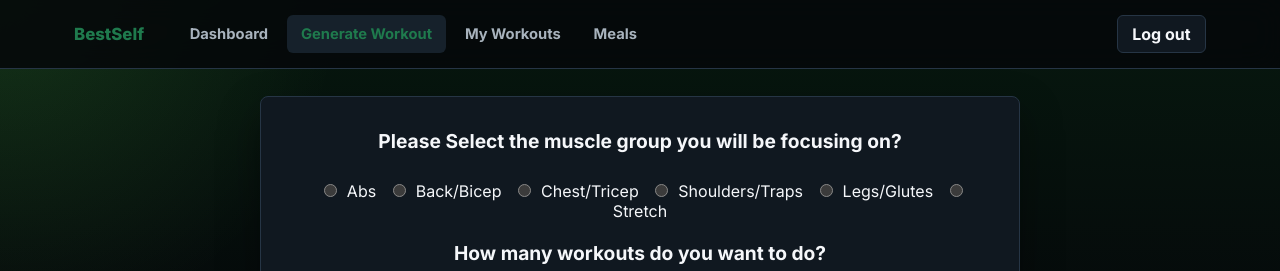
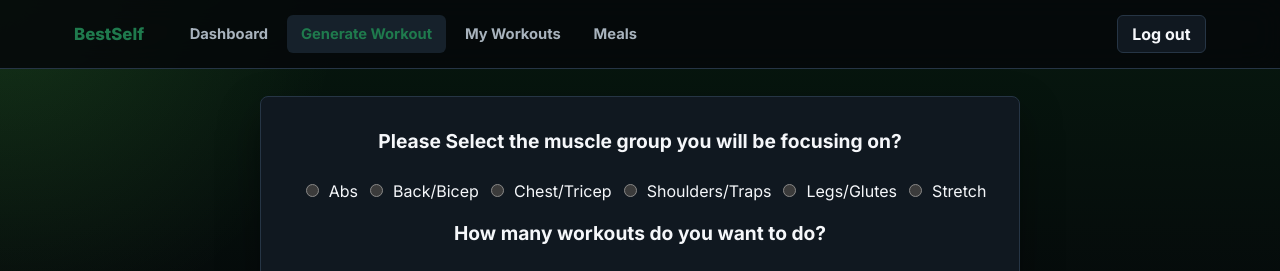
Before and after one commit to romanedorrel/bestself-fitness-generator, a Next.js app: page /generate-workout in a window 1280 px wide. Shown: the top 271 px of the page. Built offline with nearby package versions, Linux system fonts and the light colour scheme; no server answers.

Commit message:
fixed spacing with generate workout page

```diff
--- a/app/globals.css
+++ b/app/globals.css
@@ -407,6 +407,11 @@ input::placeholder {
   margin: 0 0.35rem 0 0.75rem;
 }
 
+.radio-option {
+  display: inline-block;
+  white-space: nowrap;
+}
+
 .forms input[type="range"] {
   width: min(420px, 100%);
   accent-color: var(--color-primary);
@@ -419,6 +424,10 @@ input::placeholder {
   padding: 0;
   text-align: left;
   position: relative;
+}
+
+.forms + .workouts {
+  margin-top: 2rem;
 }
 
 .meal {
--- a/components/WorkoutForm.js
+++ b/components/WorkoutForm.js
@@ -19,60 +19,72 @@ export default function Workouts({ onFormSubmit }) {
       <h2>Please Select the muscle group you will be focusing on?</h2>
       <br />
       <form onSubmit={handlesubmit}>
+        <span className="radio-option">
           <input
             type="radio"
             id="abdominals"
-          name="abdominals"
+            name="focus"
             value="abdominals"
             checked={filteredWorkout === "abdominals"}
             onChange={(e) => setFilteredWorkout(e.target.value)}
           />
-        <label htmlFor="abs"> Abs </label>
+          <label htmlFor="abdominals"> Abs </label>
+        </span>
+        <span className="radio-option">
           <input
             type="radio"
             id="Back"
-          name="back"
+            name="focus"
             value="Back"
             checked={filteredWorkout === "Back"}
             onChange={(e) => setFilteredWorkout(e.target.value)}
           />
           <label htmlFor="Back"> Back/Bicep </label>
+        </span>
+        <span className="radio-option">
           <input
             type="radio"
             id="Chest"
-          name="chest"
+            name="focus"
             value="Chest"
             checked={filteredWorkout === "Chest"}
             onChange={(e) => setFilteredWorkout(e.target.value)}
           />
           <label htmlFor="Chest"> Chest/Tricep </label>
+        </span>
+        <span className="radio-option">
           <input
             type="radio"
             id="Shoulders"
-          name="shoulders"
+            name="focus"
             value="Shoulders"
             checked={filteredWorkout === "Shoulders"}
             onChange={(e) => setFilteredWorkout(e.target.value)}
           />
           <label htmlFor="Shoulders"> Shoulders/Traps </label>
+        </span>
+        <span className="radio-option">
           <input
             type="radio"
             id="Legs"
-          name="legs"
+            name="focus"
             value="Legs"
             checked={filteredWorkout === "Legs"}
             onChange={(e) => setFilteredWorkout(e.target.value)}
           />
           <label htmlFor="Legs"> Legs/Glutes </label>
+        </span>
+        <span className="radio-option">
           <input
             type="radio"
             id="Stretching"
-          name="stretching"
-          value="Stretching"
-          checked={filteredWorkout === "Stretching"}
+            name="focus"
+            value="stretching"
+            checked={filteredWorkout === "stretching"}
             onChange={(e) => setFilteredWorkout(e.target.value)}
           />
           <label htmlFor="Stretching"> Stretch </label>
+        </span>
         <br />
         <br />
         <h2>How many workouts do you want to do?</h2>
--- a/components/WorkoutList.js
+++ b/components/WorkoutList.js
@@ -82,7 +82,7 @@ export default function WorkoutList() {
         ),
       );
       //filter array by category as stretching is stored in a category and not a muscle group.
-    } else if (selectedWorkout === "Stretching") {
+    } else if (selectedWorkout === "stretching") {
       filteredList = workouts.filter((workout) =>
         workout.category.includes(selectedWorkout),
       );
```
Lines whose indentation alone changed are shown as unchanged.
